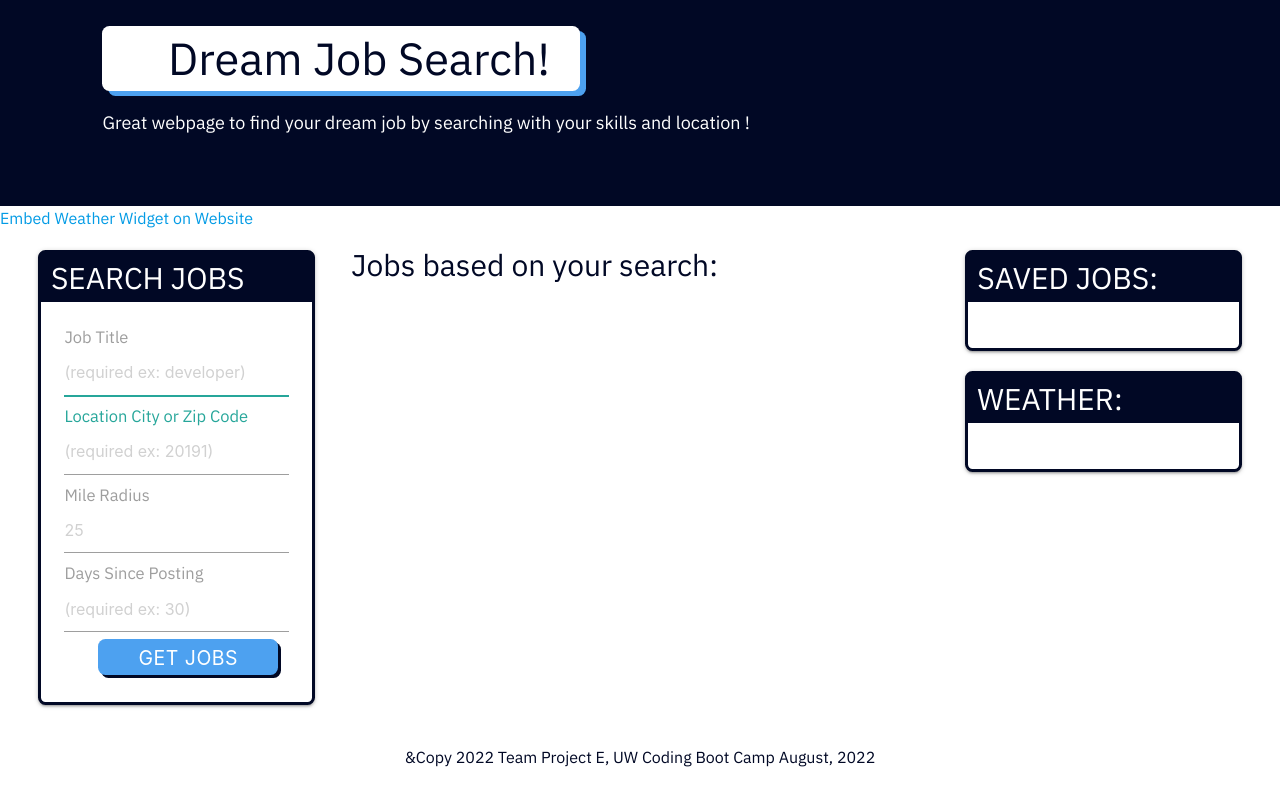
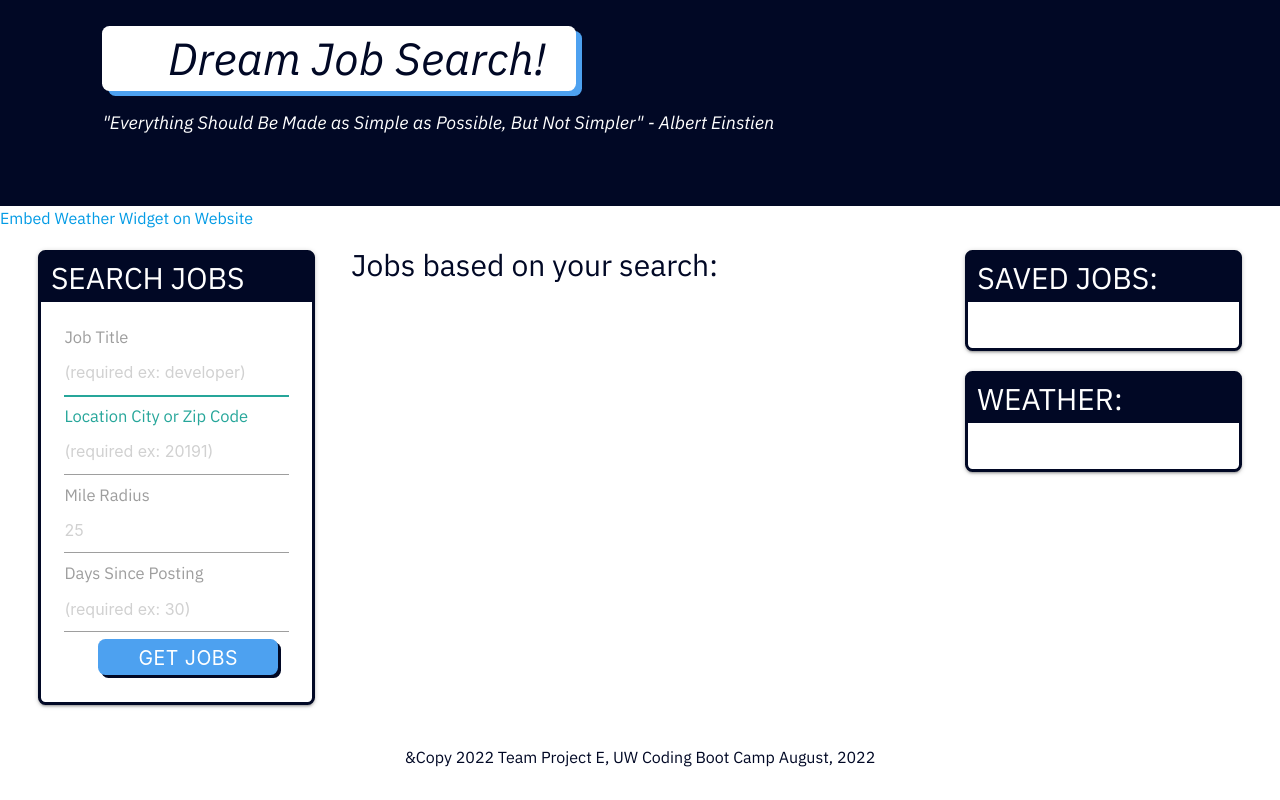
Before and after one commit to sheetaljwl795/dream-job-finder, a plain HTML site: page index.html in a window 1280 px wide. Drawn offline with nearby package versions, Linux system fonts and the light colour scheme; a script that the page names is missing.

Commit message:
changing hero quote

```diff
--- a/index.html
+++ b/index.html
@@ -21,8 +21,7 @@
 <body class="flex-column min-100-vh">
   <header class="hero">
     <h1 class="app-title"><i class="fab fa-search"></i> Dream Job Search!</h1>
-    <p>Great webpage to find your dream job by searching with your skills and location !
-    </p>
+    <p>"Everything Should Be Made as Simple as Possible, But Not Simpler" - Albert Einstien</p>
   </header>
 
 
--- a/style.css
+++ b/style.css
@@ -57,6 +57,7 @@ p {
   padding: 2% 8%;
   background-color: var(--dark);
   color: var(--primary);
+  font-style: oblique
 }
 
 .hero p {
```
